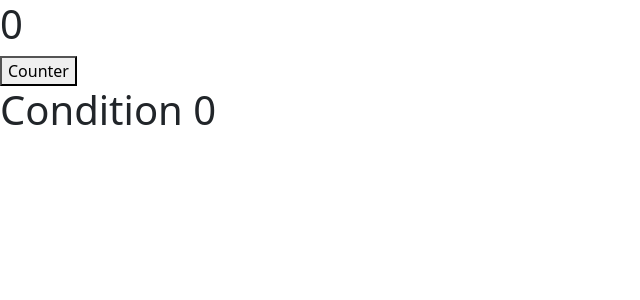
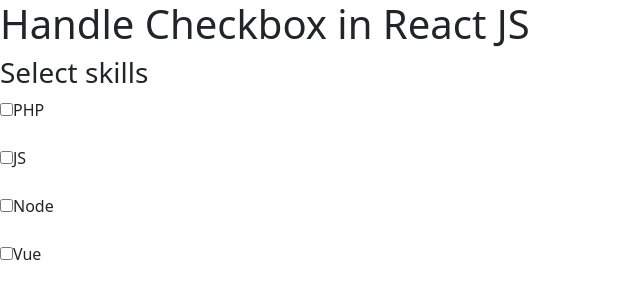
Before and after one commit to PawanDev52/React-19, a React (Vite) app: page / in a window 1280 px wide. Shown: the top 300 px of the page, without its empty margins (0-640 px from the left). Built offline with nearby package versions, Linux system fonts and the light colour scheme.

Commit message:
react js

```diff
--- a/src/App.jsx
+++ b/src/App.jsx
@@ -181,24 +181,24 @@ import { SubjectName } from "./ContextData";
 // }
 
 // else if condition
-function App() {
-  const [count, setCount] = useState(0);
-  return (
-    <div>
-      <h1>{count}</h1>
-      <button onClick={() => setCount(count + 1)}>Counter</button>
-      {
-        count == 0 ? <h1>Condition 0</h1>
-          : count == 1 ? <h1>Condition 1</h1>
-            : count == 2 ? <h1>Condition 2</h1>
-              : count == 3 ? <h1>Condition 3</h1>
-                : count == 4 ? <h1>Condition 4</h1>
-                  : count == 5 ? <h1>Condition 5</h1>
-                    : <h1>Other Condition</h1>
-      }
-    </div>
-  )
-}
+// function App() {
+//   const [count, setCount] = useState(0);
+//   return (
+//     <div>
+//       <h1>{count}</h1>
+//       <button onClick={() => setCount(count + 1)}>Counter</button>
+//       {
+//         count == 0 ? <h1>Condition 0</h1>
+//           : count == 1 ? <h1>Condition 1</h1>
+//             : count == 2 ? <h1>Condition 2</h1>
+//               : count == 3 ? <h1>Condition 3</h1>
+//                 : count == 4 ? <h1>Condition 4</h1>
+//                   : count == 5 ? <h1>Condition 5</h1>
+//                     : <h1>Other Condition</h1>
+//       }
+//     </div>
+//   )
+// }
 
 // props
 // function App() {
@@ -342,14 +342,14 @@ function App() {
 // }
 
 // Handle check boxes
-// function App() {
-//   return (
-//     <div>
-//       <h1>Handle Checkbox in React JS</h1>
-//       <Skills />
-//     </div>
-//   );
-// }
+function App() {
+  return (
+    <div>
+      <h1>Handle Checkbox in React JS</h1>
+      <Skills />
+    </div>
+  );
+}
 
 // Handle radio and dropdown
 // function App() {
```
